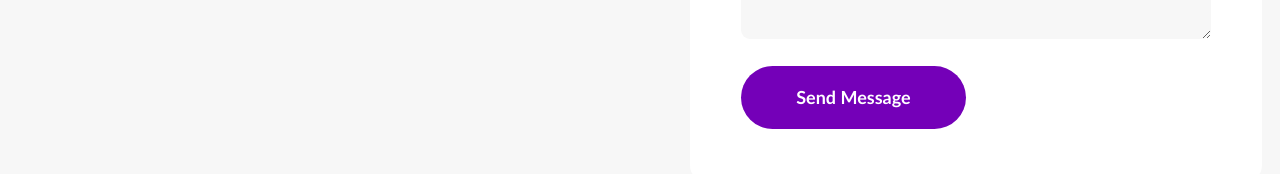
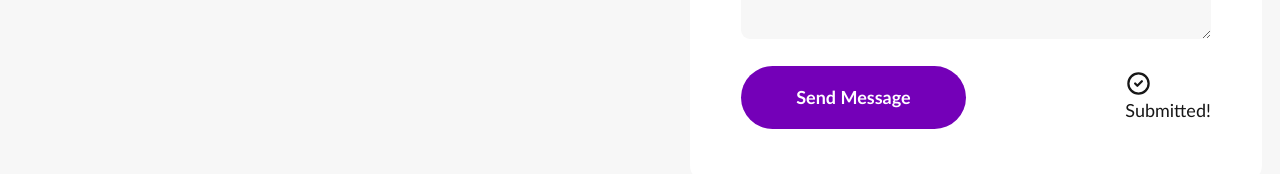
Before and after one commit to alexHampton/cstutors-nextjs, a Next.js app: page / in a window 1280 px wide. Both pictures are taken after typing "Sample", "name@example.com", "5551234", "Sample" into the empty fields and a click on the button "Send Message". Shown: the part 3407-3581 px from the top of the page. Built offline with nearby package versions, Linux system fonts and the light colour scheme.

Commit message:
use success and error messages

```diff
--- a/app/components/contact-form/contact-form.tsx
+++ b/app/components/contact-form/contact-form.tsx
@@ -70,6 +70,56 @@ export default function ContactForm({ contactMessage, setContactMessage }: Props
             </label>
             <button className="cs-button-solid cs-submit" type="submit">Send Message</button>
             <label style={{'display': 'none'}} htmlFor="bot-field">Bot-name: <input name="bot-field" type="text" /></label>
+
+
+            {status === 'ok' && (
+                <div className="alert alert-success">
+                    <SuccessIcon />
+                    Submitted!
+                </div>
+            )}
+            {status === 'error' && (
+                <div className="alert alert-error">
+                    <ErrorIcon />
+                    {error}
+                </div>
+            )}
         </form>
     );
 }
+
+
+function SuccessIcon() {
+    return (
+        <svg
+            xmlns="http://www.w3.org/2000/svg"
+            className="stroke-current shrink-0 h-6 w-6"
+            fill="none"
+            viewBox="0 0 24 24"
+        >
+            <path
+                strokeLinecap="round"
+                strokeLinejoin="round"
+                strokeWidth="2"
+                d="M9 12l2 2 4-4m6 2a9 9 0 11-18 0 9 9 0 0118 0z"
+            />
+        </svg>
+    );
+}
+function ErrorIcon() {
+    return (
+        <svg
+            xmlns="http://www.w3.org/2000/svg"
+            className="stroke-current shrink-0 h-6 w-6"
+            fill="none"
+            viewBox="0 0 24 24"
+        >
+            <path
+                strokeLinecap="round"
+                strokeLinejoin="round"
+                strokeWidth="2"
+                d="M10 14l2-2m0 0l2-2m-2 2l-2-2m2 2l2 2m7-2a9 9 0 11-18 0 9 9 0 0118 0z"
+            />
+        </svg>
+    );
+}
```
